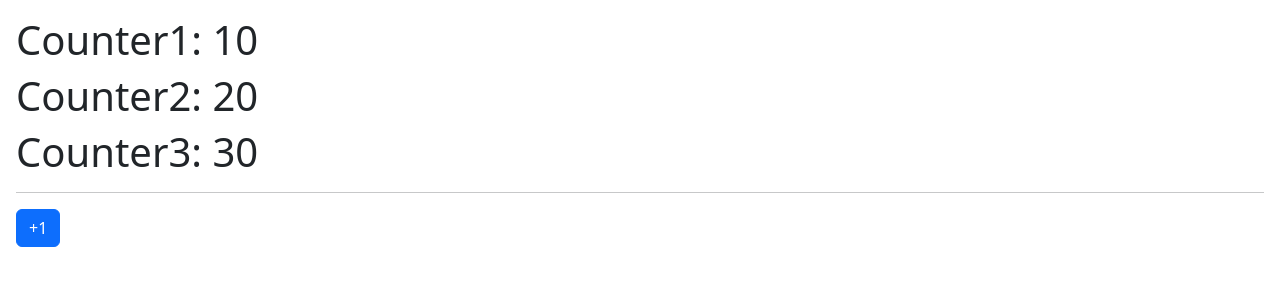
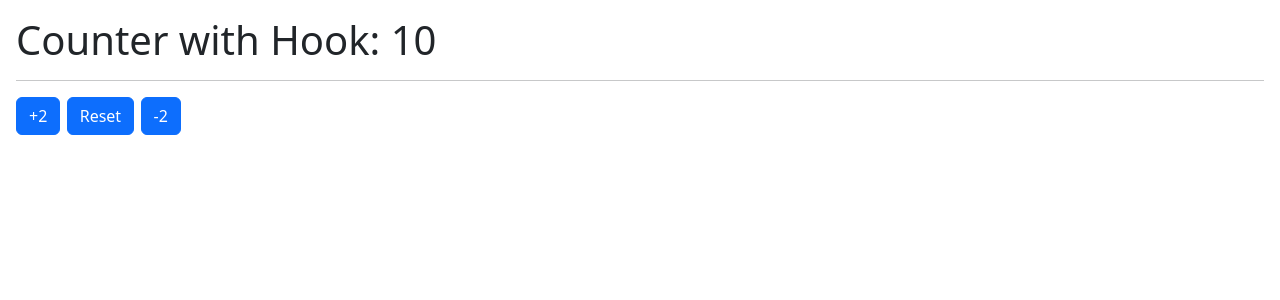
Before and after one commit to sebadio/React-Course, a React (Vite) app in the folder 05-hook-app/: page / in a window 1280 px wide. Shown: the top 300 px of the page. Built offline with nearby package versions, Linux system fonts and the light colour scheme.

Commit message:
CounterWithCustomHook.jsx

```diff
--- /dev/null
+++ b/05-hook-app/src/01-useState/CounterWithCustomHook.jsx
@@ -0,0 +1,24 @@
+import React from "react";
+import { useCounter } from "../hooks/useCounter";
+
+export const CounterWithCustomHook = () => {
+  const { counter, incrementarCounter, decrementarCounter, resetearCounter } =
+    useCounter();
+
+  return (
+    <>
+      <h1>Counter with Hook: {counter} </h1>
+      <hr />
+
+      <button className="btn btn-primary" onClick={() => incrementarCounter(2)}>
+        +2
+      </button>
+      <button className="btn btn-primary" onClick={() => resetearCounter()}>
+        Reset
+      </button>
+      <button className="btn btn-primary" onClick={() => decrementarCounter(2)}>
+        -2
+      </button>
+    </>
+  );
+};
--- /dev/null
+++ b/05-hook-app/src/hooks/useCounter.js
@@ -0,0 +1,24 @@
+import { useState } from "react";
+
+export const useCounter = (initialValue = 10, value) => {
+  const [counter, setCounter] = useState(initialValue);
+
+  const incrementarCounter = (value = 1) => {
+    setCounter(counter + value);
+  };
+
+  const decrementarCounter = (value = 1) => {
+    counter !== 0 && setCounter(counter - value);
+  };
+
+  const resetearCounter = () => {
+    setCounter(counter - counter);
+  };
+
+  return {
+    counter,
+    incrementarCounter,
+    decrementarCounter,
+    resetearCounter,
+  };
+};
--- a/05-hook-app/src/main.jsx
+++ b/05-hook-app/src/main.jsx
@@ -1,12 +1,14 @@
 import React from "react";
 import ReactDOM from "react-dom/client";
-import { CounterApp } from "./01-useState/CounterApp";
-import { HooksAPP } from "./HooksAPP";
+// import { CounterApp } from "./01-useState/CounterApp";
+import { CounterWithCustomHook } from "./01-useState/CounterWithCustomHook";
+// import { HooksAPP } from "./HooksAPP";
 import "./index.css";
 
 ReactDOM.createRoot(document.getElementById("root")).render(
   <React.StrictMode>
     {/* <HooksAPP /> */}
-    <CounterApp />
+    {/* <CounterApp /> */}
+    <CounterWithCustomHook />
   </React.StrictMode>
 );
```
